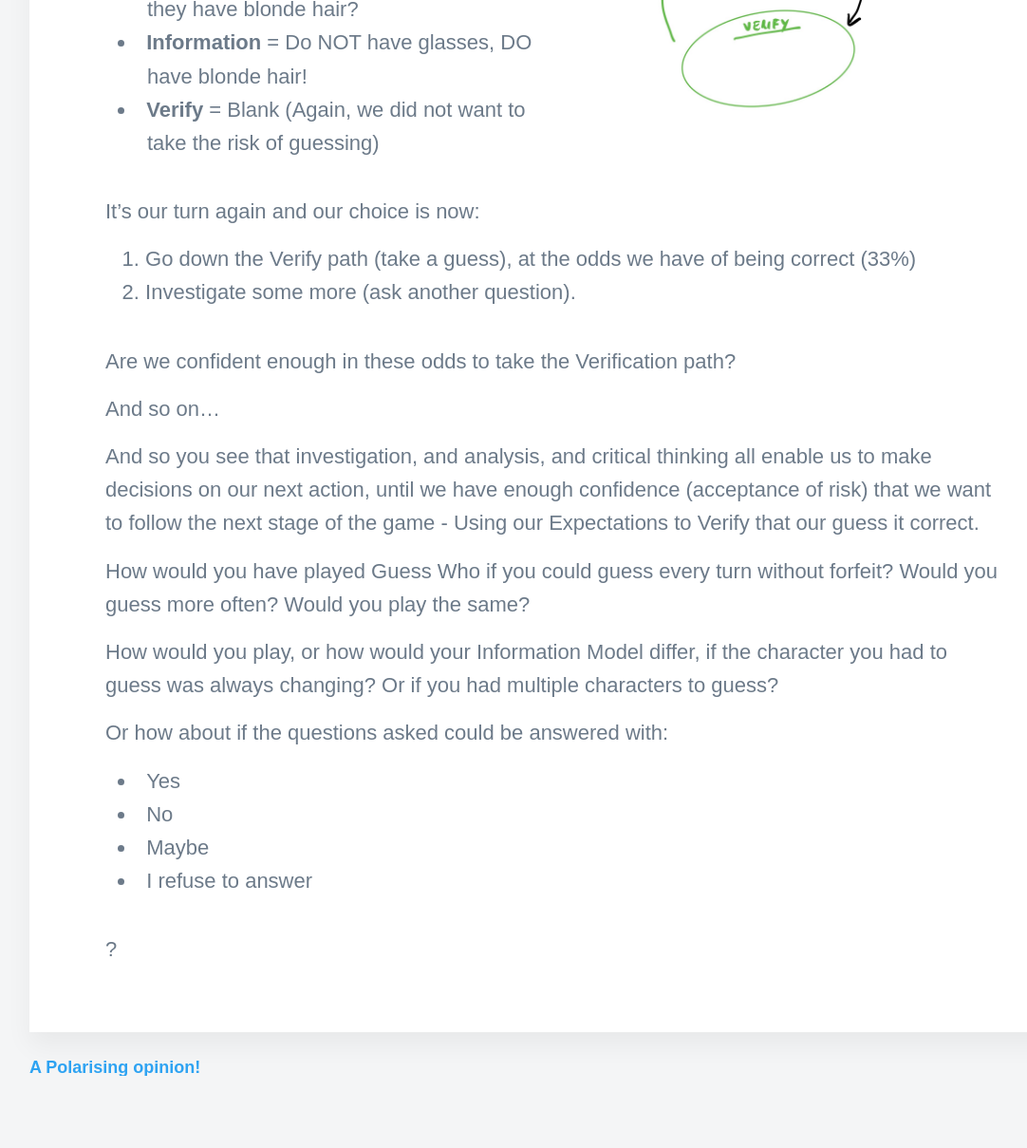
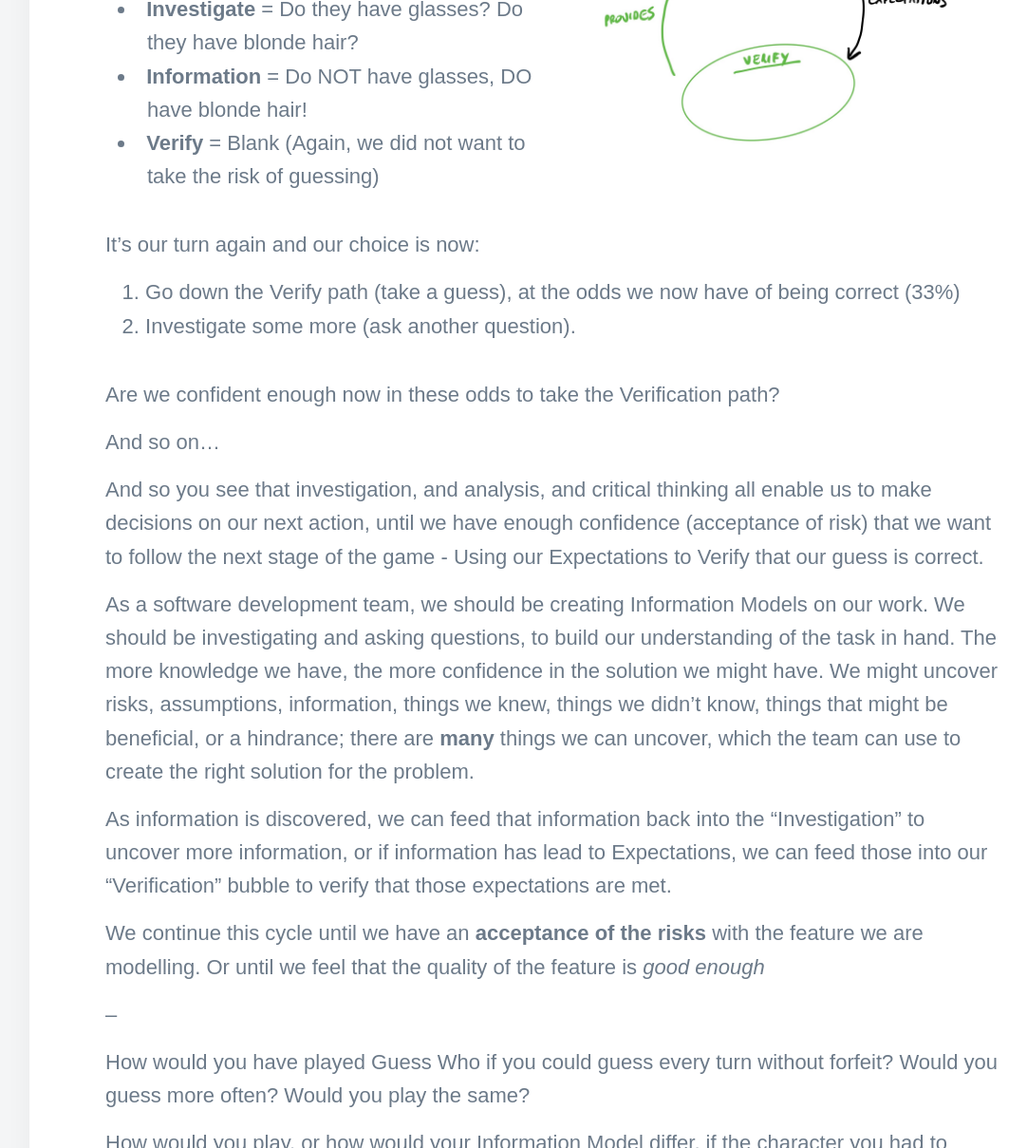
Before and after one commit to TheTestingMuse/thetestingmuse.github.io, a Jekyll site: the page built from _posts/2020-06-28-guess-who-information-model.md, in a window 1280 px wide and 1400 px high, scrolled down 3605 px, cut to the strip 0-1209 px from the top of the window. Shown: the whole strip at 95% size, without its empty margins (59-1141 px from the left). Built offline with Jekyll 4.4.1, drawn with Linux system fonts in a browser that asks for light colours; nearby versions of some CDN libraries; some web fonts are replaced; some of the changed text lies outside the part shown.

Commit message:
Update 2020-06-28-guess-who-information-model.md
More detailed text

```diff
--- a/_posts/2020-06-28-guess-who-information-model.md
+++ b/_posts/2020-06-28-guess-who-information-model.md
@@ -13,32 +13,33 @@
 
 <img src="/images/posts/GuessWho.jpg" alt="Guess Who game" style="float:right; margin-left: 10px; width:50%;" />
 
-When I was a kid, I owned a game called Guess Who (right).
+When I was a kid, I owned a game called Guess Who (pictured right).
 
 The idea of the game was simple:
-- Two players sit in front of a board containing 24 unique character faces
-- They pick a character as "their character" for the opponent to guess
-- They take turns asking simple "yes or no" questions about the characters to try and isolate their choice, in order to guess correctly and win the game.
+- Two players face each other, with a board each, containing 24 unique character faces.
+- They mentally pick a character as "their character" for the opponent to guess.
+- They take turns asking simple "yes or no" questions about the characters, to try and isolate their choice, in order to guess correctly and win the game.
 
-The rules were also simple:
-- Each player gets a single “yes or no” question per turn.
-- They can only Guess Who (to try and win the game) *once per game*.
-- If a player successfully guesses their opponents character, they win.
-- If their guess is wrong, they lose.
+The game rules were also simple:
+- Each player gets **a single** “yes or no” question **per turn**.
+- They can only Guess Who (to try and win the game) **once per game**.
+- If a player **successfully guesses** their opponents character, **they win**.
+- If their guess is **wrong, they lose**.
 
-So, why am I reminding you of my childhood? Well, the game is an ideal example of the Investigation half of [Dan Ashby](https://mobile.twitter.com/DanAshby04)’s Information model, and a great way to explain the process of Testing, to non-testers.
+So, why am I reminding you of this random childhood game? Well, the game is an ideal example of the _Investigation_ part of [Dan Ashby](https://mobile.twitter.com/DanAshby04)’s [Information Model](https://danashby.co.uk/2016/03/08/information-and-its-relationship-with-testing-and-checking/), and a great way to explain the process of Testing, to non-testers.
 
 <img src="/images/posts/InformationModel-Stage1.jpg" alt="Information Model Stage 1" style="float:right; margin-left: 10px; width:50%;" />
 
-At the very start of the game, our Information Model has the following bubbles:
+At the very start of the game, our simplified Information Model has the following bubbles:
 - **Investigate** = Blank (but we can ask a single question per turn to add to our Information bubble)
 - **Information** = Could be anyone!
 - **Verify** = Blank (we can only fill this with a direct guess, and if we're wrong, we lose)
 
-At this point, we _could_ follow the “Verify” path and try to win the game with an assertion:
+At this point, we _could_ follow the “Verify” path and try to win the game with a guess:
 > "I think it's Susan!"
 
-But this early in the game, a guess would have only a 4% chance of success. It’s therefore in our best interest to ask a single yes/no question to increase the odds of a correct guess for the next play we get to make.
+But this early in the game, a guess would have only a 4% chance of success.
+It’s therefore in our best interest to ask a single yes/no question, to increase the odds of a correct guess for our next go.
 
 <img src="/images/posts/InformationModel-Stage2.jpg" alt="Information Model Stage 2" style="float:right; margin-left: 10px; width:50%;" />
 
@@ -50,11 +51,11 @@
 Our model then looks like this:
 - **Investigate** = Do they have glasses?
 - **Information** = NO glasses
-- **Verify** = Blank (we have not had the confidence to take a guess, yet)
+- **Verify** = Blank (we have not had the confidence to take a guess, yet. Remember, if we're wrong, we lose instantly!)
 
 On our next turn we have the same choice to make:
 1. Take a guess, at the odds we now have of being correct (5%).
-2. Ask another question.
+2. Investigate some more by asking another question.
 
 Are we confident enough in these odds to take the Verify path?
 
@@ -69,14 +70,22 @@
 - **Verify** = Blank (Again, we did not want to take the risk of guessing)
 
 It’s our turn again and our choice is now:
-1. Go down the Verify path (take a guess), at the odds we have of being correct (33%)
+1. Go down the Verify path (take a guess), at the odds we now have of being correct (33%)
 2. Investigate some more (ask another question).
 
-Are we confident enough in these odds to take the Verification path?
+Are we confident enough now in these odds to take the Verification path?
 
 And so on...
 
-And so you see that investigation, and analysis, and critical thinking all enable us to make decisions on our next action, until we have enough confidence (acceptance of risk) that we want to follow the next stage of the game - Using our Expectations to Verify that our guess it correct.
+And so you see that investigation, and analysis, and critical thinking all enable us to make decisions on our next action, until we have enough confidence (acceptance of risk) that we want to follow the next stage of the game - Using our Expectations to Verify that our guess is correct.
+
+As a software development team, we should be creating Information Models on our work. We should be investigating and asking questions, to build our understanding of the task in hand. The more knowledge we have, the more confidence in the solution we might have. We might uncover risks, assumptions, information, things we knew, things we didn't know, things that might be beneficial, or a hindrance; there are **many** things we can uncover, which the team can use to create the right solution for the problem.
+
+As information is discovered, we can feed that information back into the "Investigation" to uncover more information, or if information has lead to Expectations, we can feed those into our "Verification" bubble to verify that those expectations are met.
+
+We continue this cycle until we have an **acceptance of the risks** with the feature we are modelling. Or until we feel that the quality of the feature is _good enough_
+
+--
 
 How would you have played Guess Who if you could guess every turn without forfeit?
 Would you guess more often?
```
